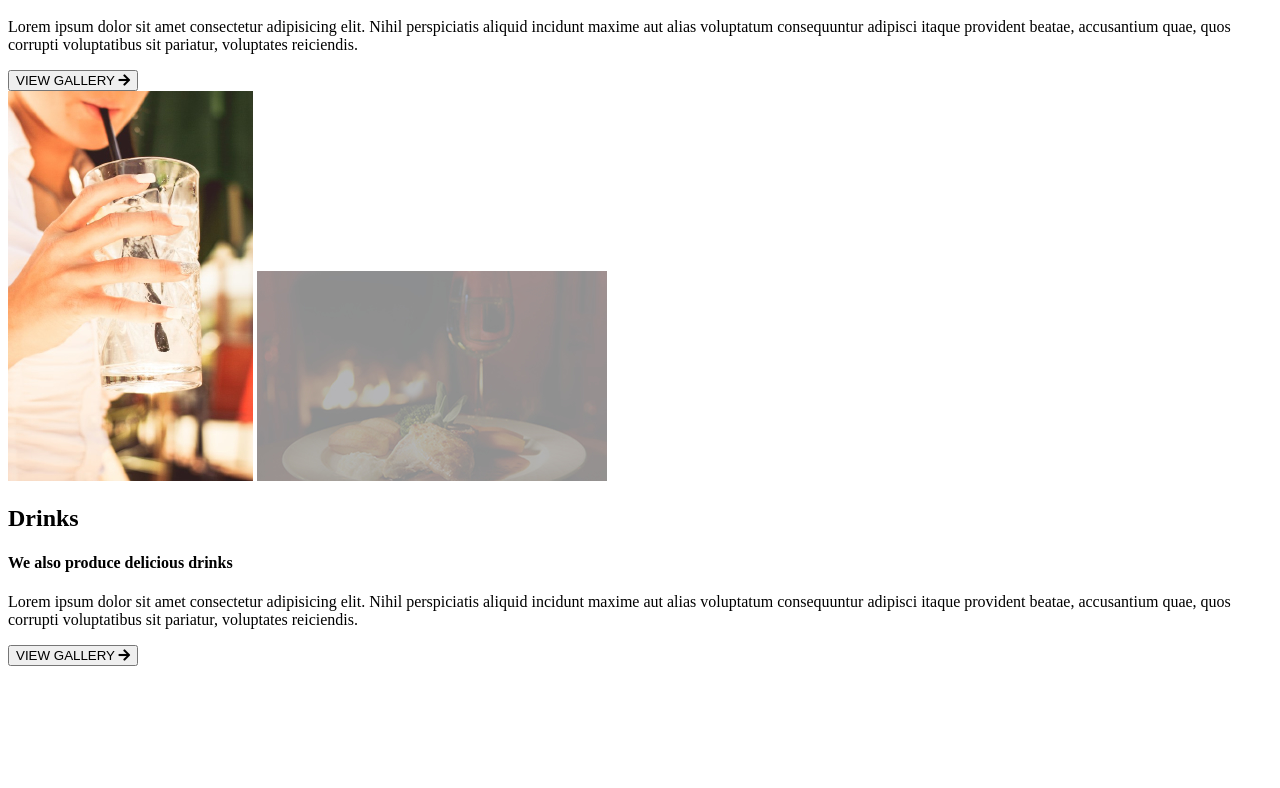
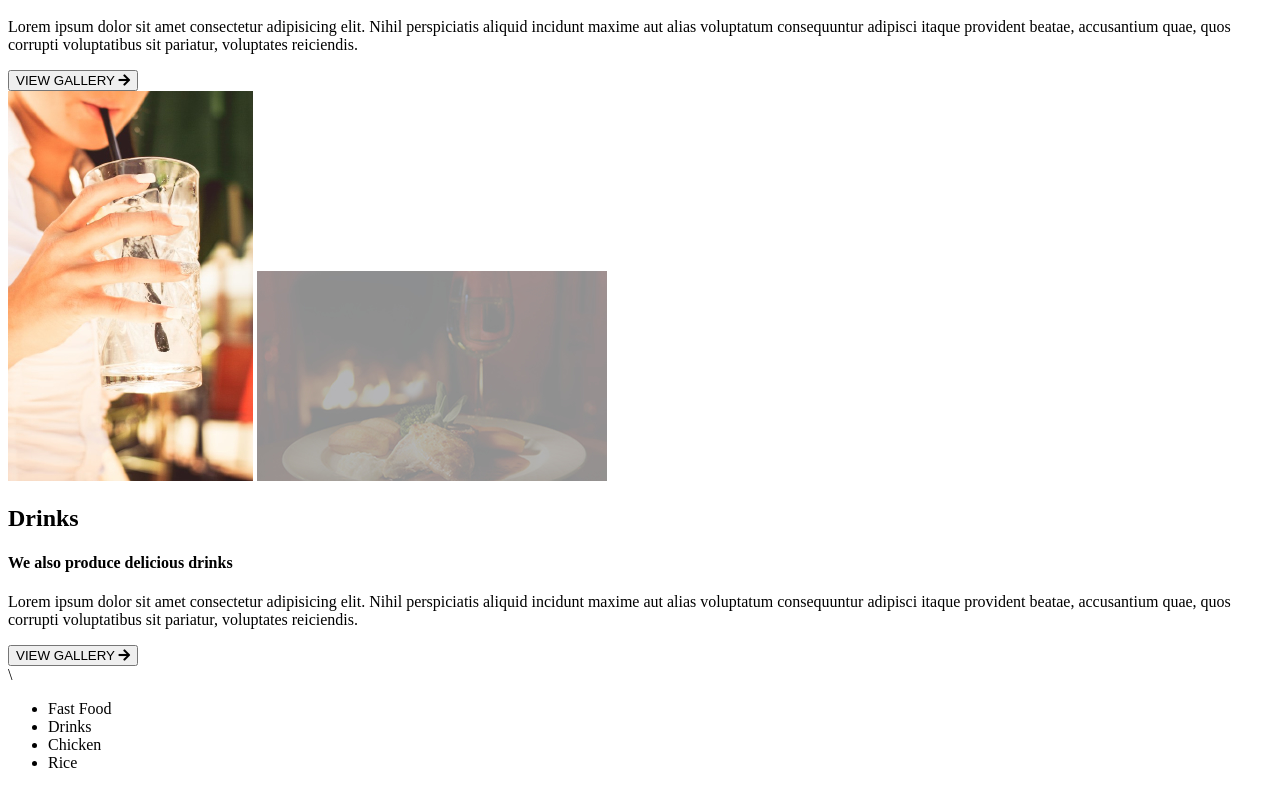
Before and after one commit to Awadh-Awadh/Anita_kitchen, a plain HTML site: page index.html in a window 1280 px wide. Shown: the part 1398-2186 px from the top of the page. Before the commit the page ends 2072 px from the top, so only its background shows below. Drawn offline with Linux system fonts and the light colour scheme.

Commit message:
add nav bar for food selection

```diff
--- a/index.html
+++ b/index.html
@@ -10,6 +10,7 @@
 
   <title>Anita kitchen</title>
 </head>
+<body>
   <header class="hero">
     <div class="ham">
       <i class="fas fa-bars"></i>
@@ -62,9 +63,25 @@
     </div>
 
   </div>
+  <section class="menu">
+    <div class="container">
+      <div class="nav">\
+        <ul>
+          <li class="activated">Fast Food </li>
+          <li>Drinks</li>
+          <li>Chicken</li>
+          <li>Rice</li>
+        </ul>
+
+      </div>
+
+    </div>
+
+  </section>
   </main>
 
-<body>
+
+
 
 </body>
 </html>
```
Lines whose indentation alone changed are shown as unchanged.
